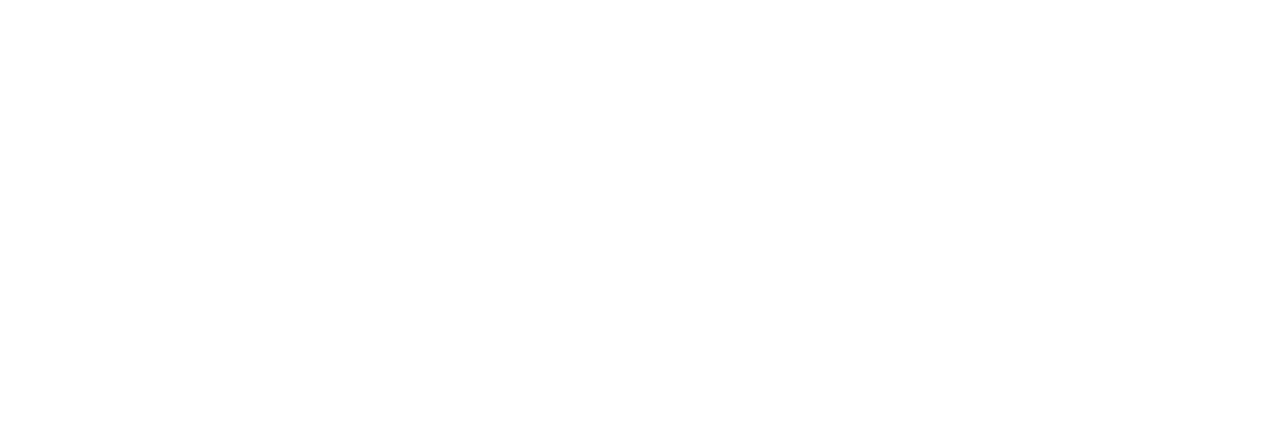
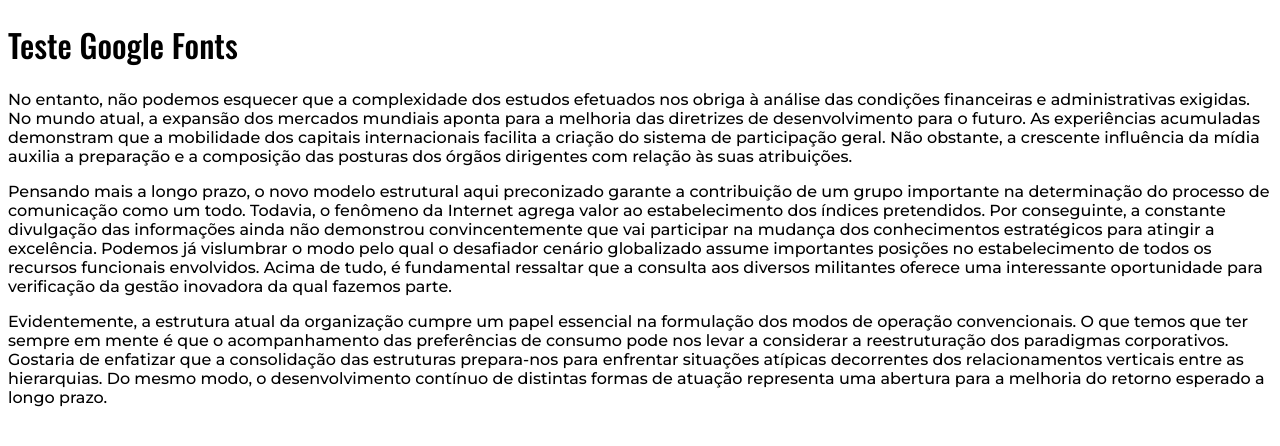
Before and after one commit to chrystiandias/labs_front, a plain HTML site: page index.html in a window 1280 px wide. Drawn offline with nearby package versions, Linux system fonts and the light colour scheme.

Commit message:
Lab02_Fonts

```diff
--- /dev/null
+++ b/css/fonts.css
@@ -0,0 +1,13 @@
+h1{
+  font-family: "Oswald", sans-serif;
+  font-optical-sizing: auto;
+  font-weight: 500;
+  font-style: 40px;
+}
+
+p{
+  font-family: "Montserrat", sans-serif;
+  font-optical-sizing: auto;
+  font-weight: 500;
+  font-style: normal;
+}
--- a/css/sobre.css
+++ b/css/sobre.css
@@ -1,6 +1,9 @@
 body {
   color: #333333;
-  font-family: "Lucia Sans Unicode" , "Lucida Grande" , sans-serif;
+  font-family: "Roboto", sans-serif;
+  font-weight: 400;
+  font-style: normal;
+}
 }
 h1 {
     background-image: url(../img/sobre-background.jpg);
--- a/index.html
+++ b/index.html
@@ -0,0 +1,36 @@
+<!DOCTYPE html>
+<html lang="pt-br">
+<head>
+    <meta charset="UTF-8">
+    <meta name="viewport" content="width=device-width, initial-scale=1.0">
+    <title>Document</title>
+<!--Chamada a API de Fonts do Google-->
+    <link rel="preconnect" href="https://fonts.googleapis.com">
+    <link rel="preconnect" href="https://fonts.gstatic.com" crossorigin>
+    <link href="https://fonts.googleapis.com/css2?family=Montserrat:ital,wght@0,100..900;1,100..900&family=Oswald:wght@200..700&display=swap" rel="stylesheet">
+    <link rel="stylesheet" href="css/fonts.css">
+</head>
+
+
+<body>
+    <h1>Teste Google Fonts</h1>
+    <p>No entanto, não podemos esquecer que a complexidade dos estudos efetuados nos obriga à análise
+        das condições financeiras e administrativas exigidas. No mundo atual, a expansão dos mercados mundiais
+        aponta para a melhoria das diretrizes de desenvolvimento para o futuro. As experiências acumuladas
+        demonstram que a mobilidade dos capitais internacionais facilita a criação do sistema de participação geral. Não obstante, a crescente influência da mídia auxilia a preparação e
+        a composição das posturas dos órgãos dirigentes com relação às suas atribuições.
+    </p>
+    <p>Pensando mais a longo prazo, o novo modelo estrutural aqui preconizado garante a contribuição de
+        um grupo importante na determinação do processo de comunicação como um todo. Todavia, o fenômeno da Internet agrega valor ao estabelecimento dos índices pretendidos. Por conseguinte, a constante divulgação das informações ainda não demonstrou convincentemente
+        que vai participar na mudança dos conhecimentos estratégicos para atingir a excelência. Podemos já vislumbrar o modo pelo qual o desafiador cenário
+        globalizado assume importantes posições no estabelecimento de todos os recursos funcionais envolvidos. Acima de tudo, é fundamental ressaltar que a
+        consulta aos diversos militantes oferece uma interessante oportunidade para verificação da gestão inovadora da qual fazemos parte.
+    </p>
+    <p>Evidentemente, a estrutura atual da organização cumpre um papel essencial na formulação
+        dos modos de operação convencionais. O que temos que ter sempre em mente é que o acompanhamento
+        das preferências de consumo pode nos levar a considerar a reestruturação dos paradigmas corporativos. Gostaria de enfatizar que a consolidação das estruturas prepara-nos para enfrentar situações
+        atípicas decorrentes dos relacionamentos verticais entre as hierarquias. Do mesmo modo, o desenvolvimento contínuo de distintas formas de atuação representa uma abertura para a
+        melhoria do retorno esperado a longo prazo.
+    </p>
+</body>
+</html>
```
Also changed, not shown: sobre.html (+3 -0 lines).
